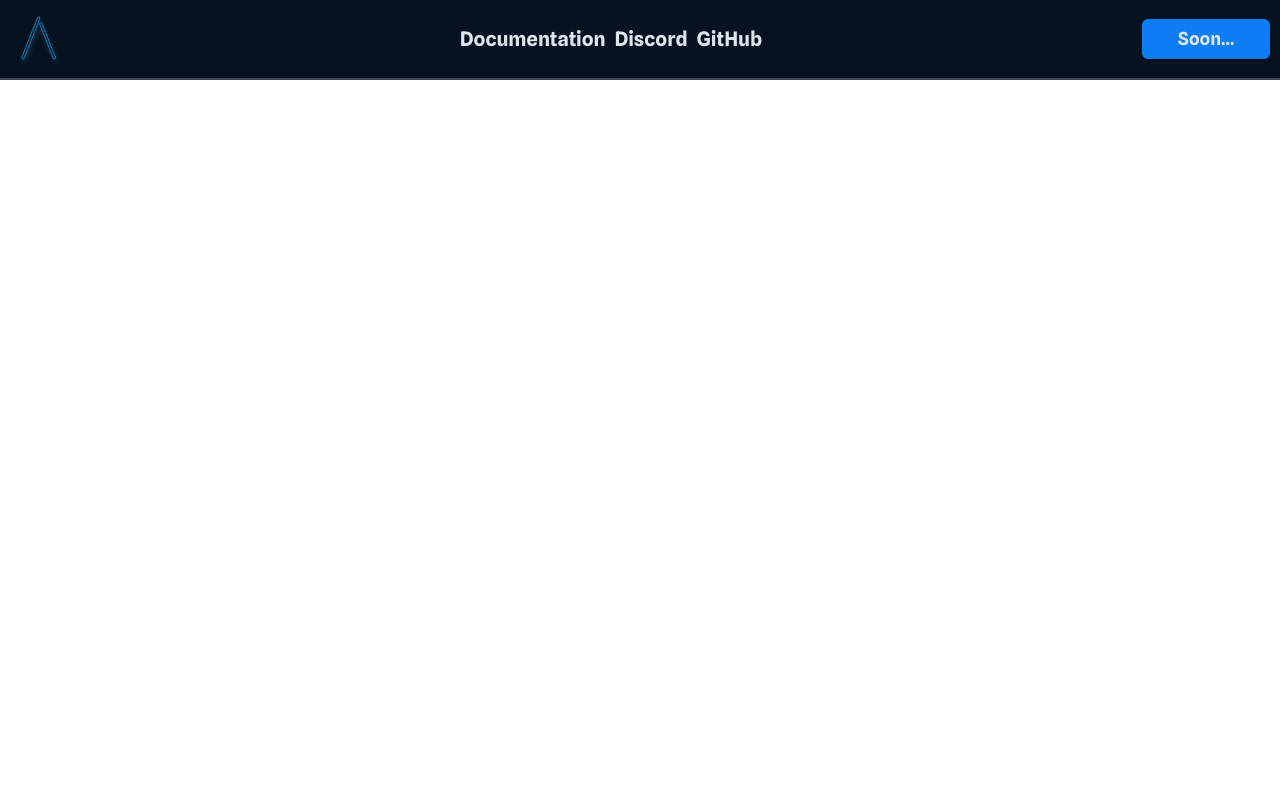
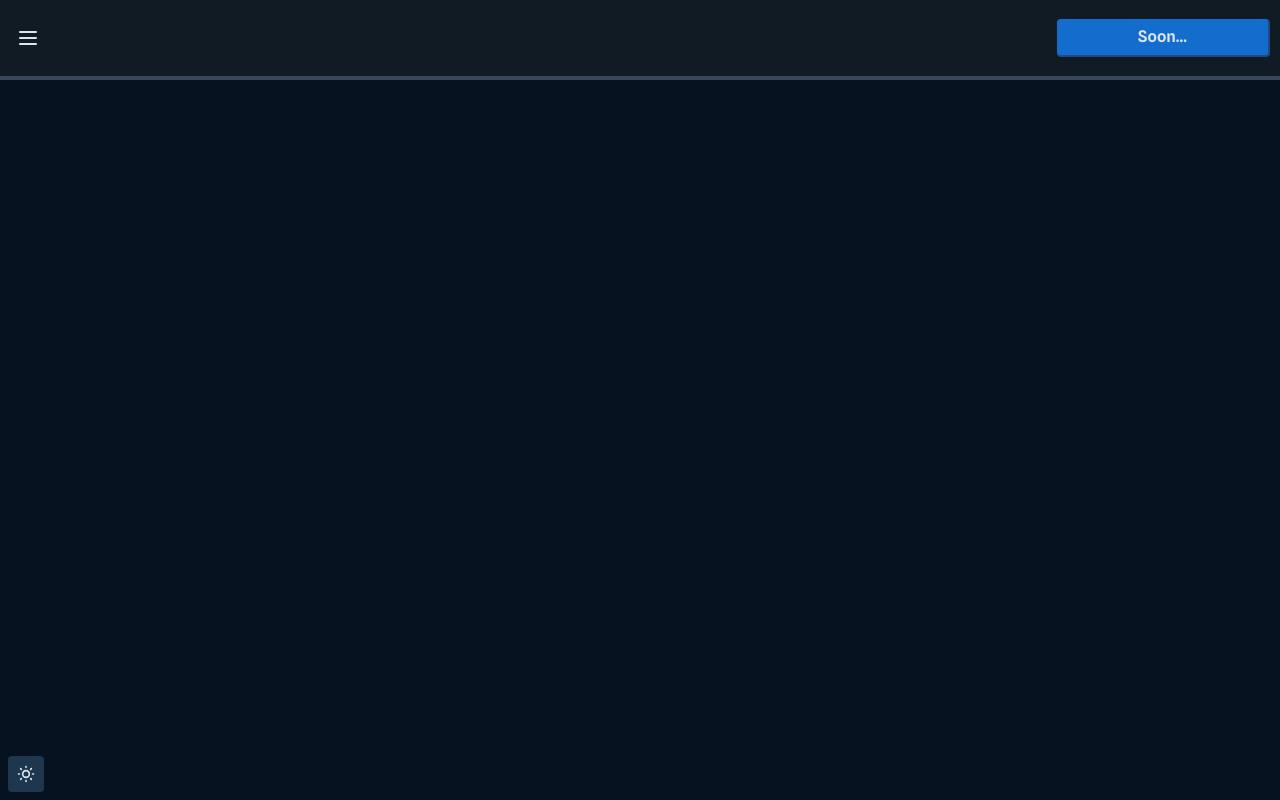
Before and after one commit to BombayV/atlasfw.github.io, a Vue app: page / in a window 1280 px wide. Built offline with nearby package versions, Linux system fonts and the light colour scheme.

Commit message:
feat(app): sidebar and darkmode

```diff
--- a/public/index.html
+++ b/public/index.html
@@ -19,7 +19,7 @@
       <meta property="og:image:width" content="128"/>
       <meta property="og:image:height" content="128"/>
   </head>
-  <body>
+  <body class="bg-atl-9 dark:bg-atl-2">
     <noscript>
       <strong>We're sorry but <%= htmlWebpackPlugin.options.title %> doesn't work properly without JavaScript enabled. Please enable it to continue.</strong>
     </noscript>
--- a/src/App.vue
+++ b/src/App.vue
@@ -1,33 +1,103 @@
 <template>
+  <nav
+    class="flex justify-between items-center w-full h-20 bg-atl-7 border-b-4 border-atl-6"
+  >
+    <svg
+      @click="toggleSidebar"
+      xmlns="http://www.w3.org/2000/svg"
+      class="h-6 w-6 text-atl-2 mx-4 cursor-pointer"
+      fill="none"
+      viewBox="0 0 24 24"
+      stroke="currentColor"
+    >
+      <path
+        stroke-linecap="round"
+        stroke-linejoin="round"
+        stroke-width="2"
+        d="M4 6h16M4 12h16M4 18h16"
+      />
+    </svg>
+    <basic-button
+      class="w-1/6 h-2/4 mr-2.5 cursor-not-allowed"
+      btn-text="Soon..."
+    ></basic-button>
+  </nav>
   <div
-    id="nav"
-    class="bg-atl-9 flex justify-between items-center border-b-2 border-atl-6 h-20"
+    class="sidebar fixed h-full w-56 bg-atl-0 z-10 transition-all duration-200 origin-center transform -translate-x-56"
   >
-    <router-link to="/">
-      <img src="./assets/logo.png" class="max-h-20" alt="Logo" />
-    </router-link>
-    <div
-      class="text-atl-2 w-1/4 flex justify-evenly items-center font-spline text-xl"
-    >
-      <router-link to="/documentation">Documentation</router-link>
-      <a href="" target="_blank" rel="nofollow"
-        >Discord</a
-      >
-      <a href="https://github.com/AtlasFw" target="_blank" rel="nofollow"
-        >GitHub</a
-      >
-    </div>
-    <div>
-      <button
-        class="bg-atl-4 w-32 h-10 mr-2.5 rounded-md text-lg font-spline text-atl-2"
-      >
-        Soon...
-      </button>
+    <div class="flex flex-col items-center justify-between">
+
+      <div></div>
+      <div>
+
+      </div>
     </div>
   </div>
   <router-view />
+
+  <div
+    @click="toggleDarkMode"
+    class="fixed w-9 h-9 bg-atl-8 bottom-2 left-2 rounded cursor-pointer"
+  >
+    <div class="flex justify-center items-center h-full">
+      <svg
+        xmlns="http://www.w3.org/2000/svg"
+        class="h-5 w-5 text-atl-2"
+        fill="none"
+        viewBox="0 0 24 24"
+        stroke="currentColor"
+      >
+        <path
+          stroke-linecap="round"
+          stroke-linejoin="round"
+          stroke-width="2"
+          d="M12 3v1m0 16v1m9-9h-1M4 12H3m15.364 6.364l-.707-.707M6.343 6.343l-.707-.707m12.728 0l-.707.707M6.343 17.657l-.707.707M16 12a4 4 0 11-8 0 4 4 0 018 0z"
+        />
+      </svg>
+    </div>
+  </div>
 </template>
 
+<script>
+import BasicButton from "@/components/basicButton";
+import { ref } from "vue";
+export default {
+  name: "App",
+  components: { BasicButton },
+  setup() {
+    const html = document.querySelector("html");
+    const darkMode = ref(false);
+    const activeSidebar = ref(true);
+
+    const toggleSidebar = () => {
+      const sidebar = document.querySelector(".sidebar");
+      activeSidebar.value = !activeSidebar.value;
+      if (activeSidebar.value) {
+        sidebar.classList.add("-translate-x-56");
+      } else {
+        sidebar.classList.remove("-translate-x-56");
+      }
+    };
+
+    const toggleDarkMode = () => {
+      darkMode.value = !darkMode.value;
+      darkMode.value
+        ? html.classList.add("dark")
+        : html.classList.remove("dark");
+    };
+    return {
+      toggleDarkMode,
+      toggleSidebar,
+      BasicButton,
+    };
+  },
+};
+</script>
+
 <style>
-@import url("https://fonts.googleapis.com/css2?family=Spline+Sans:wght@700&display=swap");
+@import url("https://fonts.googleapis.com/css2?family=Spline+Sans:wght@600;700&display=swap");
+
+body {
+  background-color: #fafafa;
+}
 </style>
--- a/src/components/HelloWorld.vue
+++ /dev/null
@@ -1,122 +0,0 @@
-<template>
-  <div class="hello">
-    <h1>{{ msg }}</h1>
-    <p>
-      For a guide and recipes on how to configure / customize this project,<br />
-      check out the
-      <a href="https://cli.vuejs.org" target="_blank" rel="noopener"
-        >vue-cli documentation</a
-      >.
-    </p>
-    <h3>Installed CLI Plugins</h3>
-    <ul>
-      <li>
-        <a
-          href="https://github.com/vuejs/vue-cli/tree/dev/packages/%40vue/cli-plugin-babel"
-          target="_blank"
-          rel="noopener"
-          >babel</a
-        >
-      </li>
-      <li>
-        <a
-          href="https://github.com/vuejs/vue-cli/tree/dev/packages/%40vue/cli-plugin-router"
-          target="_blank"
-          rel="noopener"
-          >router</a
-        >
-      </li>
-      <li>
-        <a
-          href="https://github.com/vuejs/vue-cli/tree/dev/packages/%40vue/cli-plugin-eslint"
-          target="_blank"
-          rel="noopener"
-          >eslint</a
-        >
-      </li>
-    </ul>
-    <h3>Essential Links</h3>
-    <ul>
-      <li>
-        <a href="https://vuejs.org" target="_blank" rel="noopener">Core Docs</a>
-      </li>
-      <li>
-        <a href="https://forum.vuejs.org" target="_blank" rel="noopener"
-          >Forum</a
-        >
-      </li>
-      <li>
-        <a href="https://chat.vuejs.org" target="_blank" rel="noopener"
-          >Community Chat</a
-        >
-      </li>
-      <li>
-        <a href="https://twitter.com/vuejs" target="_blank" rel="noopener"
-          >Twitter</a
-        >
-      </li>
-      <li>
-        <a href="https://news.vuejs.org" target="_blank" rel="noopener">News</a>
-      </li>
-    </ul>
-    <h3>Ecosystem</h3>
-    <ul>
-      <li>
-        <a href="https://router.vuejs.org" target="_blank" rel="noopener"
-          >vue-router</a
-        >
-      </li>
-      <li>
-        <a href="https://vuex.vuejs.org" target="_blank" rel="noopener">vuex</a>
-      </li>
-      <li>
-        <a
-          href="https://github.com/vuejs/vue-devtools#vue-devtools"
-          target="_blank"
-          rel="noopener"
-          >vue-devtools</a
-        >
-      </li>
-      <li>
-        <a href="https://vue-loader.vuejs.org" target="_blank" rel="noopener"
-          >vue-loader</a
-        >
-      </li>
-      <li>
-        <a
-          href="https://github.com/vuejs/awesome-vue"
-          target="_blank"
-          rel="noopener"
-          >awesome-vue</a
-        >
-      </li>
-    </ul>
-  </div>
-</template>
-
-<script>
-export default {
-  name: "HelloWorld",
-  props: {
-    msg: String,
-  },
-};
-</script>
-
-<!-- Add "scoped" attribute to limit CSS to this component only -->
-<style scoped>
-h3 {
-  margin: 40px 0 0;
-}
-ul {
-  list-style-type: none;
-  padding: 0;
-}
-li {
-  display: inline-block;
-  margin: 0 10px;
-}
-a {
-  color: #42b983;
-}
-</style>
--- /dev/null
+++ b/src/components/basicButton.vue
@@ -0,0 +1,20 @@
+<template>
+  <button
+    type="button"
+    class="bg-atl-3 rounded text-atl-2 font-spline border-r-2 border-b-2 border-atl-4"
+  >
+    {{ btnText }}
+  </button>
+</template>
+
+<script>
+export default {
+  name: "basicButton",
+  props: {
+    btnText: {
+      type: String,
+      default: "Button",
+    },
+  },
+};
+</script>
--- a/tailwind.config.js
+++ b/tailwind.config.js
@@ -1,15 +1,15 @@
 module.exports = {
   purge: ["./public/**/*.html", "./src/**/*.{vue,js,ts,jsx,tsx}"],
-  darkMode: false, // or 'media' or 'class'
+  darkMode: "class", // or 'media' or 'class'
   theme: {
     colors: {
       "atl-1": "#D8DEE6",
       "atl-2": "#DDE5ED",
-      "atl-3": "#096CD6",
-      "atl-4": "#0C7DF5",
+      "atl-3": "#126dcc",
+      "atl-4": "#244881",
       "atl-5": "#1E86FC",
       "atl-6": "#384757",
-      "atl-7": "#192838",
+      "atl-7": "#101b23",
       "atl-8": "#1F364F",
       "atl-9": "#06121F",
       "atl-0": "#131C26",
```
